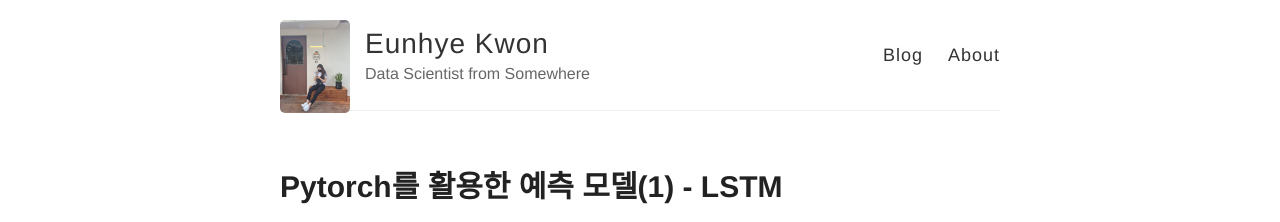
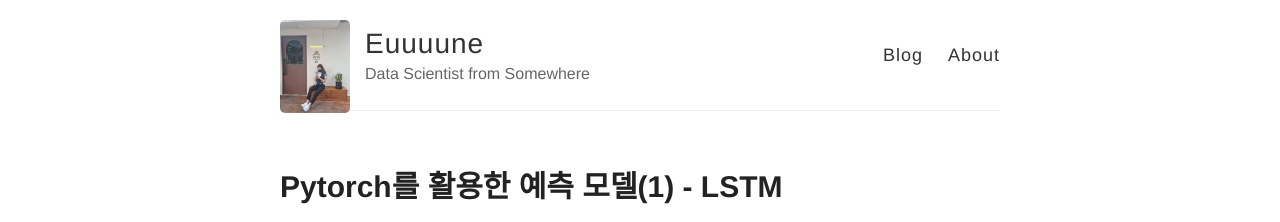
Before and after one commit to 717eunhye/717eunhye.github.io, a Jekyll site: the page built from index.html, in a window 1280 px wide. Shown: the top 222 px of the page. Built offline with Jekyll 4.4.1, drawn with Linux system fonts in a browser that asks for light colours.

Commit message:
Update _config.yml

```diff
--- a/_config.yml
+++ b/_config.yml
@@ -3,7 +3,7 @@
 #
 
 # Name of your site (displayed in the header)
-name: Eunhye Kwon
+name: Euuuune
 
 # Short bio or description (displayed in the header)
 description: Data Scientist from Somewhere
```
